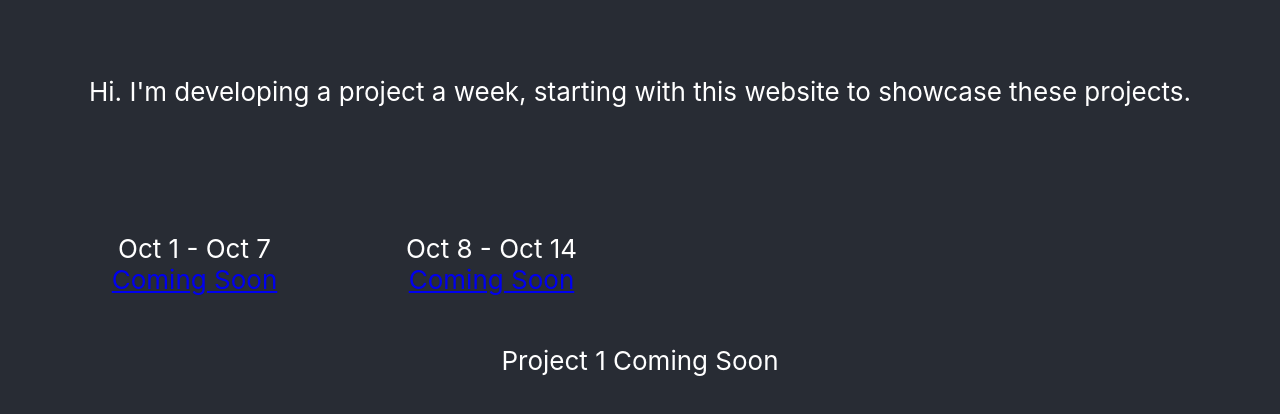
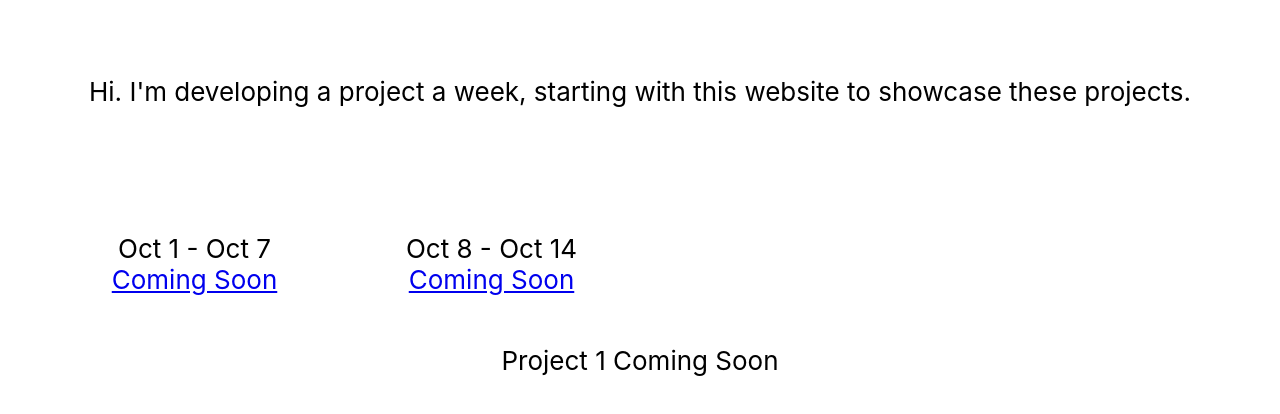
Before and after one commit to matthewjwein/HomePage, a React (Create React App) app: page /project/1 in a window 1280 px wide. Shown: the top 414 px of the page. Built offline with nearby package versions, Linux system fonts and the light colour scheme.

Commit message:
Clean up CSS

```diff
--- a/src/App.css
+++ b/src/App.css
@@ -1,29 +1,12 @@
-.App {
+body {
+  font-size: calc(10px + 2vmin);
+}
+
+.app {
   text-align: center;
 }
 
-.App-logo {
-  height: 40vmin;
-  pointer-events: none;
-}
-
-@media (prefers-reduced-motion: no-preference) {
-  .App-logo {
-    animation: App-logo-spin infinite 20s linear;
-  }
-}
-
-body {
-  background-color: #282c34;
-  font-size: calc(10px + 2vmin);
-  color: white;
-}
-
-.App-link {
-  color: #61dafb;
-}
-
-.Introduction {
+.introduction {
   display: flex;
   flex-direction: column;
   align-items: center;
@@ -31,14 +14,14 @@ body {
   padding: 50px;
 }
 
-.ProjectList {
+.project-list {
   display: grid;
   grid-template-columns: repeat(auto-fill, minmax(260px, 1fr));
   grid-gap: .5rem;
   padding: 50px;
 }
 
-.Tag {
+.tag {
   background-color: blanchedalmond;
   width: min-content;
   border: 1px solid grey;
--- a/src/App.tsx
+++ b/src/App.tsx
@@ -20,9 +20,9 @@ const projects = [
 
 function App(): JSX.Element {
   return (
-    <div className="App">
-      <header className="App-header">
-        <p className="Introduction">
+    <div className="app">
+      <header className="app-header">
+        <p className="introduction">
           Hi. I'm developing a project a week, starting with this website to showcase these projects.
         </p>
         <ProjectList projects={projects} />
--- a/src/components/ProjectCard.tsx
+++ b/src/components/ProjectCard.tsx
@@ -10,7 +10,7 @@ interface ProjectProps {
 
 const Post: React.FC<ProjectProps> = ({ id, title, tags }) => {
     return (
-        <Card className="Project">
+        <Card className="project-card">
             <Card.Body>
                 <Card.Title>{title}</Card.Title>
                 <Link to={`/project/${id}`}>Coming Soon</Link>
--- a/src/components/ProjectList.tsx
+++ b/src/components/ProjectList.tsx
@@ -7,7 +7,7 @@ interface ProjectListProps {
 
 const ProjectList: React.FC<ProjectListProps> = ({ projects }) => {
     return (
-        <div className="ProjectList">
+        <div className="project-list">
             {projects.map((project, index) => (
                 <ProjectCard key={index} id={project.id} title={project.title} tags={project.tags} />
             ))}
--- a/src/components/projects/1/app.tsx
+++ b/src/components/projects/1/app.tsx
@@ -3,7 +3,7 @@ import Card from 'react-bootstrap/Card';
 
 const Project1: React.FC = () => {
     return (
-        <Card className="Project">
+        <Card className="project">
             <Card.Body>
                 <Card.Title>Project 1 Coming Soon</Card.Title>
             </Card.Body>
--- a/src/components/projects/2/app.tsx
+++ b/src/components/projects/2/app.tsx
@@ -3,7 +3,7 @@ import Card from 'react-bootstrap/Card';
 
 const Project2: React.FC = () => {
     return (
-        <Card className="Project">
+        <Card className="project">
             <Card.Body>
                 <Card.Title>Project 2 Coming Soon</Card.Title>
             </Card.Body>
```
